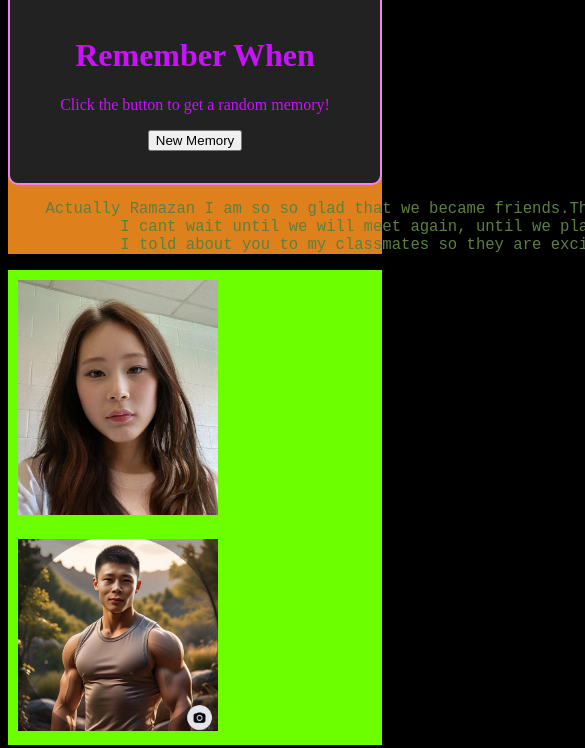
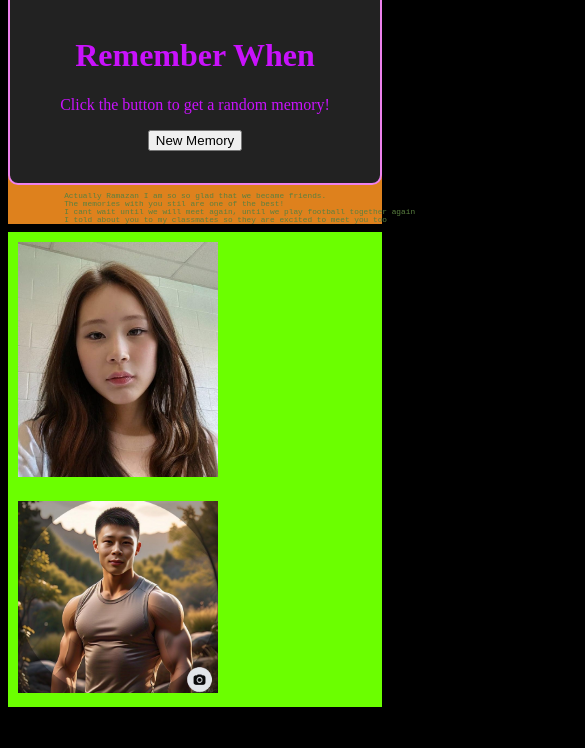
Before and after one commit to Strrq/Friendsite, a plain HTML site: page index.html in a window 390 px wide. Shown: the part 339-1087 px from the top of the page, 585 px wide, since content can reach past the window. After the commit the page ends 1054 px from the top, so only its background shows below. Drawn offline with Linux system fonts and the light colour scheme.

Commit message:
Update layout for mobile

```diff
--- a/style.css
+++ b/style.css
@@ -44,7 +44,7 @@ header{
   }
   #tysm{
     color: #5b8040;
-    font-size: larger;
+    font-size: 2vw;
 
   }
   footer{
```
Also changed, not shown: index.html (+2 -1 lines), 2 other files.
